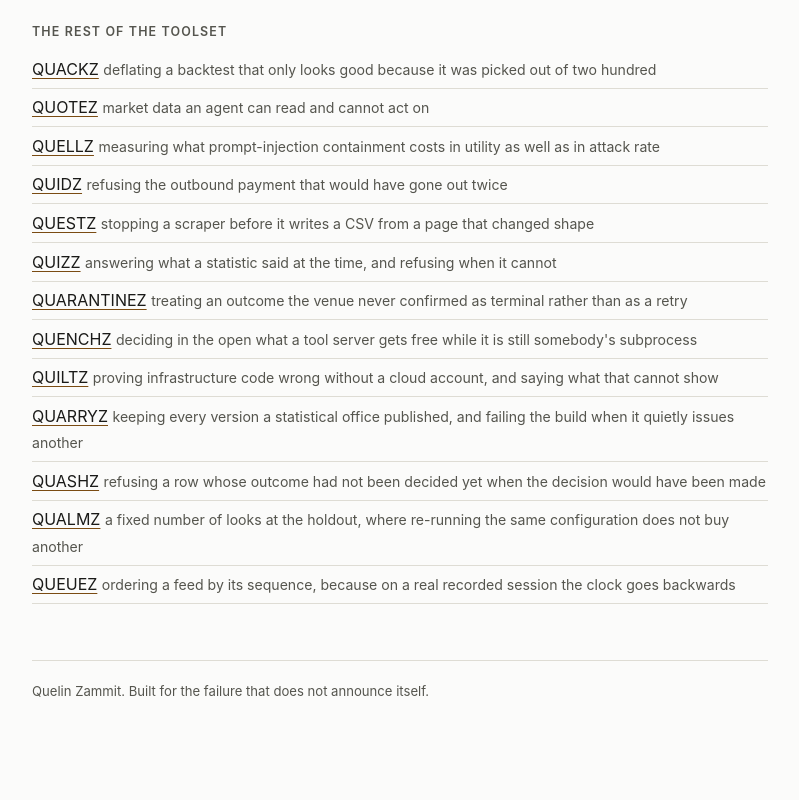
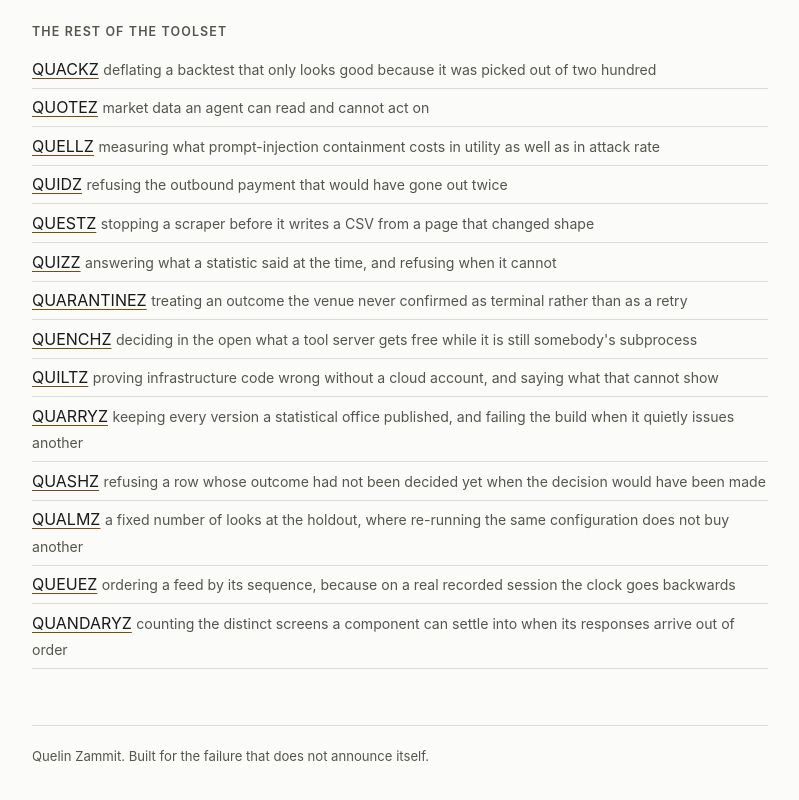
Before and after one commit to PNX89/QUAYZ, a plain HTML site: page site/index.html in a window 1280 px wide. Shown: the part 1370-2170 px from the top of the page, without its empty margins (240-1039 px from the left). Drawn offline with Linux system fonts and the light colour scheme.

Commit message:
Carry the newest repository into this footer and card

```diff
--- a/site/index.html
+++ b/site/index.html
@@ -121,6 +121,7 @@ and that column reads the same for every failure above. No single field finds it
       <li><a href="https://pnx89.github.io/QUASHZ/">QUASHZ</a> <span>refusing a row whose outcome had not been decided yet when the decision would have been made</span></li>
       <li><a href="https://pnx89.github.io/QUALMZ/">QUALMZ</a> <span>a fixed number of looks at the holdout, where re-running the same configuration does not buy another</span></li>
       <li><a href="https://pnx89.github.io/QUEUEZ/">QUEUEZ</a> <span>ordering a feed by its sequence, because on a real recorded session the clock goes backwards</span></li>
+      <li><a href="https://pnx89.github.io/QUANDARYZ/">QUANDARYZ</a> <span>counting the distinct screens a component can settle into when its responses arrive out of order</span></li>
   </ul>
 
   <footer>Quelin Zammit. Built for the failure that does not announce itself.</footer>
```
Also changed, not shown: 1 other file.
